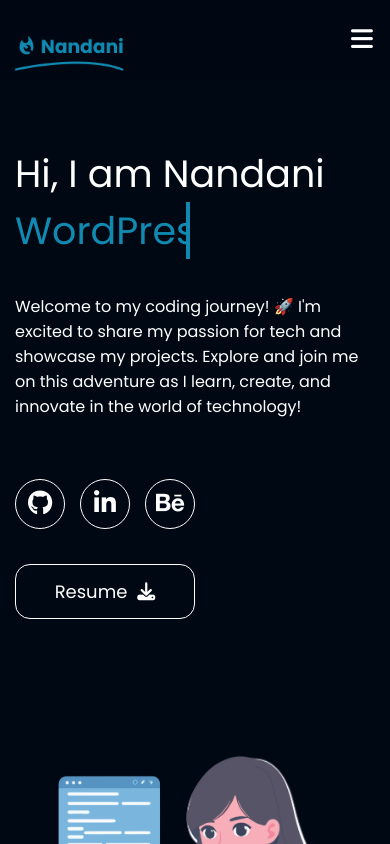
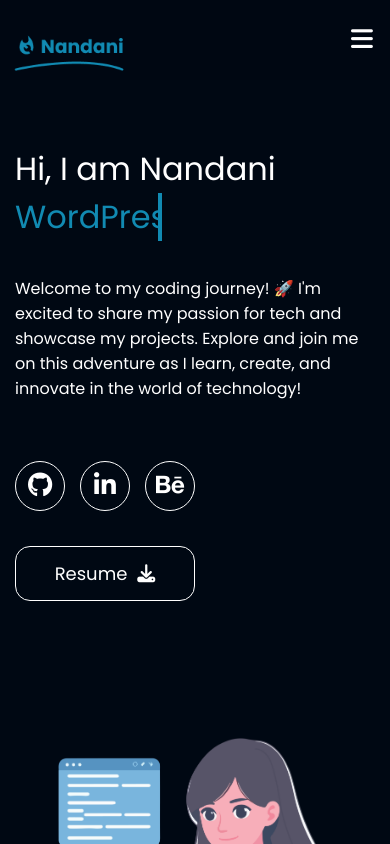
Before and after one commit to nks854338/portfolio, a React (Create React App) app: page / in a window 390 px wide. Shown: the top 844 px of the page. Built offline with nearby package versions, Linux system fonts and the light colour scheme.

Commit message:
commited

```diff
--- a/src/App.css
+++ b/src/App.css
@@ -244,7 +244,7 @@
 }
 
 .HeroHeading {
-  font-size: 45px;
+  font-size: 40px;
 }
 
 .container {
@@ -345,7 +345,7 @@
   }
 
   .HeroHeading {
-    font-size: 38px;
+    font-size: 32px;
   }
 
   .HeroLeftContentContainer {
```
